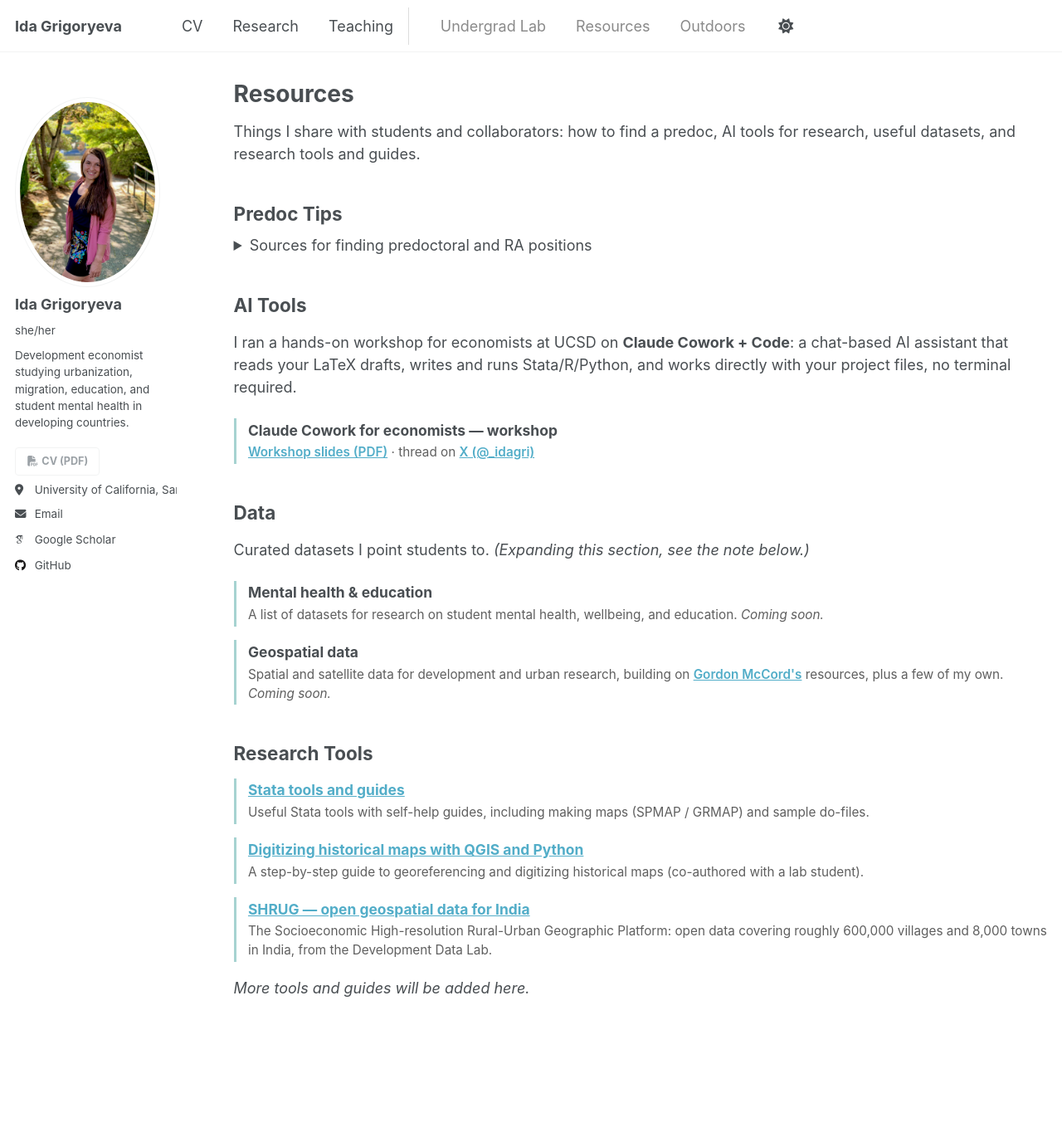
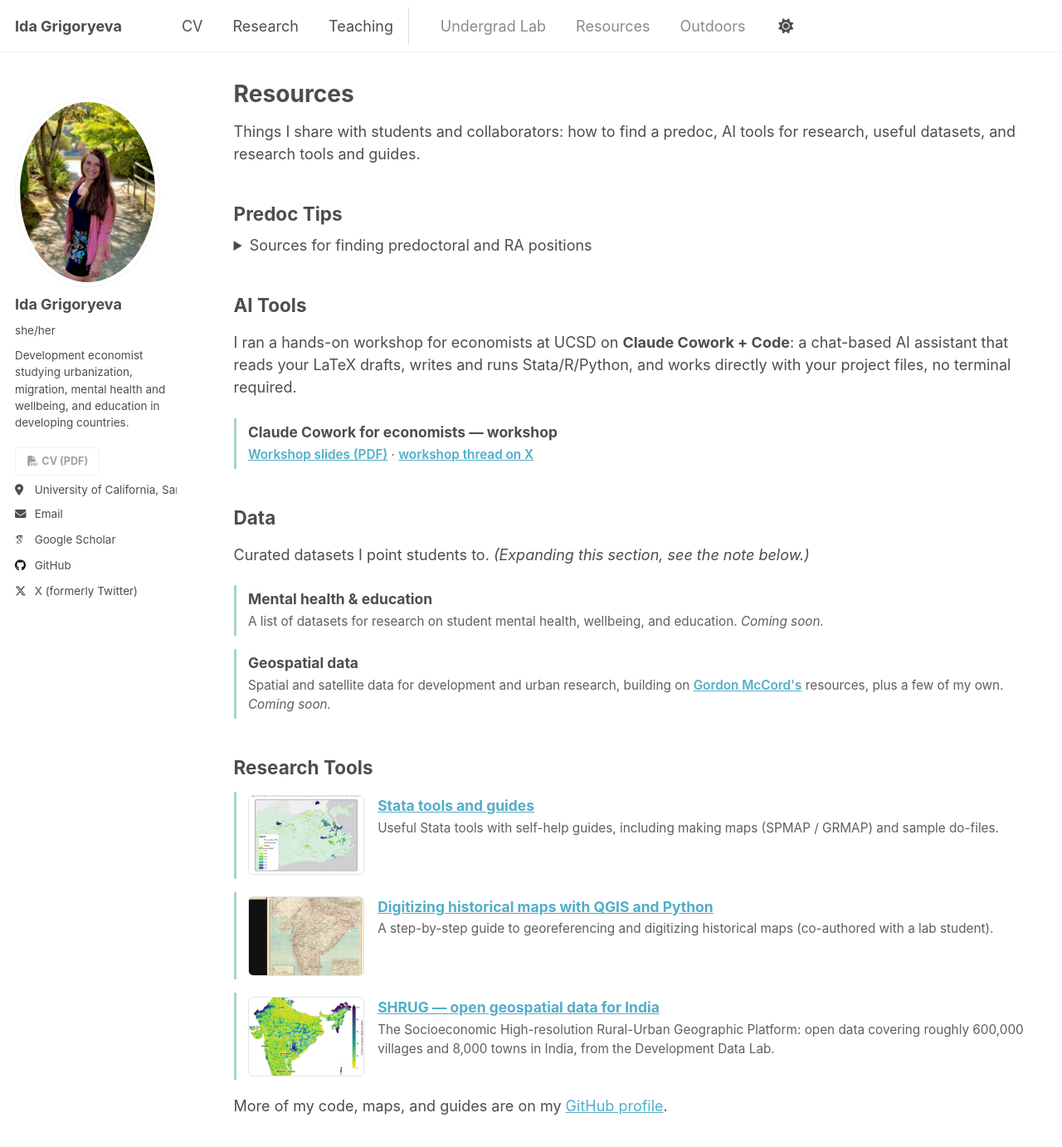
Before and after one commit to idagri/idagri.github.io, a Jekyll site: the page built from _pages/resources.md, in a window 1280 px wide and 1400 px high. Shown: the top 1382 px of the window at 83% size. Built offline with Jekyll 4.4.1, drawn with Linux system fonts in a browser that asks for light colours; some web fonts are replaced; a script that is not in the unit is left out.

Commit message:
Home: concise CV (sidebar only), SIEPR link, bio update, Twitter in sidebar. Research: reorder fields, Sleep grants, clickable topic filter, move Code/Maps/Guides to Resources. Resources: AI thread link, notebook link, thumbnails on tools (Stata/SHRUG/digitization)
Co-Authored-By: Claude Opus 4.8 <noreply@anthropic.com>

```diff
--- a/_config.yml
+++ b/_config.yml
@@ -30,7 +30,7 @@ author:
 
   name            : "Ida Grigoryeva"
   avatar          : "profile.jpg"
-  bio             : "Development economist studying urbanization, migration, education, and student mental health in developing countries."
+  bio             : "Development economist studying urbanization, migration, mental health and wellbeing, and education in developing countries."
   location        : "University of California, San Diego"
   email           : "idagri@ucsd.edu"
   pronouns        : "she/her"
@@ -93,7 +93,7 @@ author:
   steam            : # Username
   telegram         : # URL
   tumblr           : # Username
-  twitter          : # Username for X / Twitter
+  twitter          : "_IdaGri"
   vine             : # Username
   weibo            : # Username
   wikipedia        : # Username
--- a/_pages/resources.md
+++ b/_pages/resources.md
@@ -12,10 +12,13 @@ redirect_from:
 {% include base_path %}
 
 <style>
-.res-card{ border-left:3px solid rgba(33,145,140,.4); padding:.1rem 0 .1rem .8rem; margin:.9rem 0; }
+.res-card{ border-left:3px solid rgba(33,145,140,.4); padding:.25rem 0 .25rem .8rem; margin:.9rem 0; }
+.res-card.has-img{ display:flex; gap:.9rem; align-items:flex-start; }
+.res-card.has-img img{ width:140px; height:96px; object-fit:cover; border-radius:6px; flex:0 0 auto; border:1px solid #e4e4e4; }
 .res-card .rt{ font-weight:700; font-size:.97rem; margin:0 0 .15rem; }
 .res-card .rd{ font-size:.85rem; color:#5f5f5f; line-height:1.5; margin:0; }
 .res-card .rd a{ font-weight:600; }
+@media (max-width:40em){ .res-card.has-img img{ width:92px; height:68px; } }
 html[data-theme="dark"] .res-card .rd{ color:#b5b5b5; }
 </style>
 
@@ -69,7 +72,7 @@ I ran a hands-on workshop for economists at UCSD on **Claude Cowork + Code**: a
 
 <div class="res-card">
 <p class="rt">Claude Cowork for economists — workshop</p>
-<p class="rd"><a href="/files/ai-cowork-workshop-slides.pdf">Workshop slides (PDF)</a> · thread on <a href="https://x.com/_idagri">X (@_idagri)</a> <!-- TODO: replace with the direct link to the posted thread --></p>
+<p class="rd"><a href="/files/ai-cowork-workshop-slides.pdf">Workshop slides (PDF)</a> · <a href="https://x.com/_IdaGri/status/2056430027739107609">workshop thread on X</a></p>
 </div>
 
 ## Data
@@ -88,19 +91,28 @@ Curated datasets I point students to. *(Expanding this section, see the note bel
 
 ## Research Tools
 
-<div class="res-card">
+<div class="res-card has-img">
+<img src="/images/res-stata-map.jpg" alt="A map made in Stata">
+<div>
 <p class="rt"><a href="https://github.com/idagri/stata-tools">Stata tools and guides</a></p>
 <p class="rd">Useful Stata tools with self-help guides, including making maps (SPMAP / GRMAP) and sample do-files.</p>
 </div>
+</div>
 
-<div class="res-card">
-<p class="rt"><a href="https://github.com/Xu-Haicheng/Digitizing-Historical-Maps-With-QGIS-and-Python">Digitizing historical maps with QGIS and Python</a></p>
+<div class="res-card has-img">
+<img src="/images/res-mapdigit.jpg" alt="A historical map being digitized">
+<div>
+<p class="rt"><a href="https://github.com/Xu-Haicheng/Digitizing-Historical-Maps-With-QGIS-and-Python/blob/main/Digitizing_Historical_Maps_Guide.ipynb">Digitizing historical maps with QGIS and Python</a></p>
 <p class="rd">A step-by-step guide to georeferencing and digitizing historical maps (co-authored with a lab student).</p>
 </div>
+</div>
 
-<div class="res-card">
+<div class="res-card has-img">
+<img src="/images/res-shrug.jpg" alt="Map of India showing distance to the nearest urban area">
+<div>
 <p class="rt"><a href="https://www.devdatalab.org/shrug">SHRUG — open geospatial data for India</a></p>
 <p class="rd">The Socioeconomic High-resolution Rural-Urban Geographic Platform: open data covering roughly 600,000 villages and 8,000 towns in India, from the Development Data Lab.</p>
 </div>
+</div>
 
-*More tools and guides will be added here.*
+More of my code, maps, and guides are on my [GitHub profile](https://github.com/idagri).
```
Also changed, not shown: _pages/about.md (+1 -3 lines), _pages/lab_URL.md (+1 -1 lines), _pages/research.md (+24 -23 lines), images/res-mapdigit.jpg (added), images/res-shrug.jpg (added), images/res-stata-map.jpg (added).
